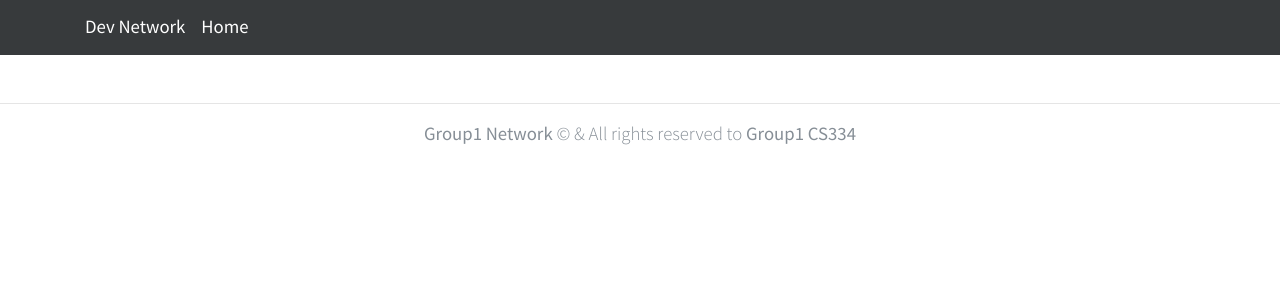
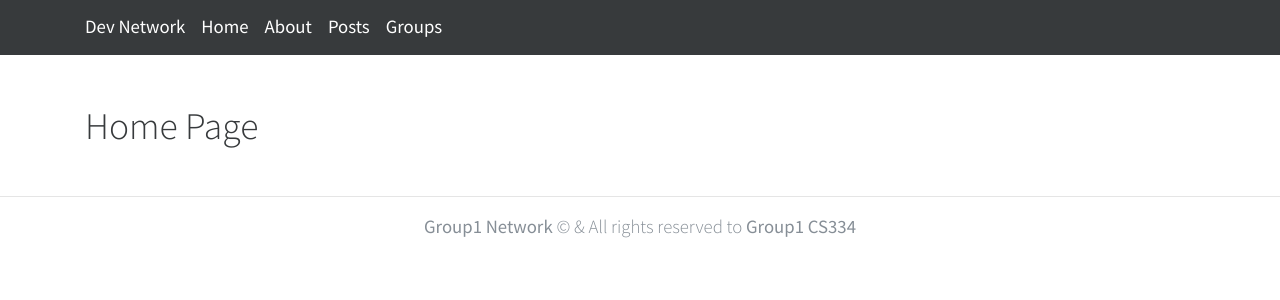
Before and after one commit to umr-bot/django-vue-social-media-app, a Django app: page / in a window 1280 px wide. Shown: the top 300 px of the page. Run offline with Django 3.2, Linux system fonts and the light colour scheme; some libraries are stand-ins or nearby versions.

Commit message:
pages added for about, posts and groups

```diff
--- a/group1_server/proj2/urls.py
+++ b/group1_server/proj2/urls.py
@@ -14,6 +14,7 @@ Including another URLconf
     2. Add a URL to urlpatterns:  path('blog/', include('blog.urls'))
 
 Here we set up the mapping of different urls so that they can be handled in a different way
+Tell's the whole website which urls should send us to our social media app
 """
 
 """
@@ -32,9 +33,9 @@ from django.urls import include, path
 from django.conf.urls import include
 
 urlpatterns = [
+    path('admin/', admin.site.urls),
     path('', include('social_media_app.urls')), # This points the root url localhost:8000/ to homepage
     path('social_media_app/', include('social_media_app.urls')), # This points the explicit url of localhost:8000/social_media_app to homepage
     path('chat/', include('chat.urls')), # Works same as homepage root url pointer above
-    path('accounts/', include('accounts.urls')),
-    path('admin/', admin.site.urls),
+    path('accounts/', include('accounts.urls'))
 ]
--- a/group1_server/social_media_app/urls.py
+++ b/group1_server/social_media_app/urls.py
@@ -2,5 +2,8 @@ from django.urls import path
 from . import views
 
 urlpatterns = [
-    path('', views.index, name='home'),
+    path('', views.home, name='home'),
+    path('about/', views.about, name='about'),
+    path('posts/', views.posts, name='posts'),
+    path('groups/', views.groups, name='groups')
 ]
--- a/group1_server/social_media_app/views.py
+++ b/group1_server/social_media_app/views.py
@@ -1,4 +1,39 @@
 from django.shortcuts import render
+from django.http import HttpResponse
 
-def index(request):
+#this will be replaced by the code for the POSTS
+posts = [
+	{
+		'user': 'Lizane Botha',
+		'post': 'yo',
+		'caption': 'lol',
+		#'categories': ['new, dumb, help'],
+		'date_posted': '16 May 2020'
+	},
+	{
+		'user': 'Tharun Thomas',
+		'post': 'yo dog',
+		'caption': 'idk',
+		#'categories': ['new, boy, firstpost'],
+		'date_posted': '16 May 2020'
+	}
+]
+
+#handles traffic from the home page
+def home(request):
+    #return HttpResponse('<h1>Blog Home</h1')
     return render(request, 'home.html')
+
+def about(request):
+	#return render(request, 'about.html')
+	return render(request, 'about.html')
+
+def posts(request):
+	context = {
+		'posts': posts # the dictionary at the top is passed in
+	}
+	return render(request, 'posts.html', context) # passes 'context' into the template, and let's us access it within the template
+
+def groups(request):
+	#return render(request, 'about.html')
+	return render(request, 'groups.html')
--- a/group1_server/templates/home.html
+++ b/group1_server/templates/home.html
@@ -1,5 +1,5 @@
 {% extends "base.html" %}
 
 {% block content %}
-
+	<h1>Home Page</h1>
 {% endblock content %}
--- a/group1_server/templates/layouts/navbar.html
+++ b/group1_server/templates/layouts/navbar.html
@@ -2,6 +2,9 @@
   <div class="container">
     <a class="navbar-brand" href="#">Dev Network</a>
     <a class="navbar-brand" href="{% url 'home' %}">Home</a>
+    <a class="navbar-brand" href="{% url 'about' %}">About</a>
+    <a class="navbar-brand" href="{% url 'posts' %}">Posts</a>
+    <a class="navbar-brand" href="{% url 'groups' %}">Groups</a>
 
     <button class="navbar-toggler d-lg-none" type="button" data-toggle="collapse" data-target="#collapsibleNavId"
       aria-controls="collapsibleNavId" aria-expanded="false" aria-label="Toggle navigation">
```
Also changed, not shown: group1_server/proj2/settings.py (+7 -6 lines).
